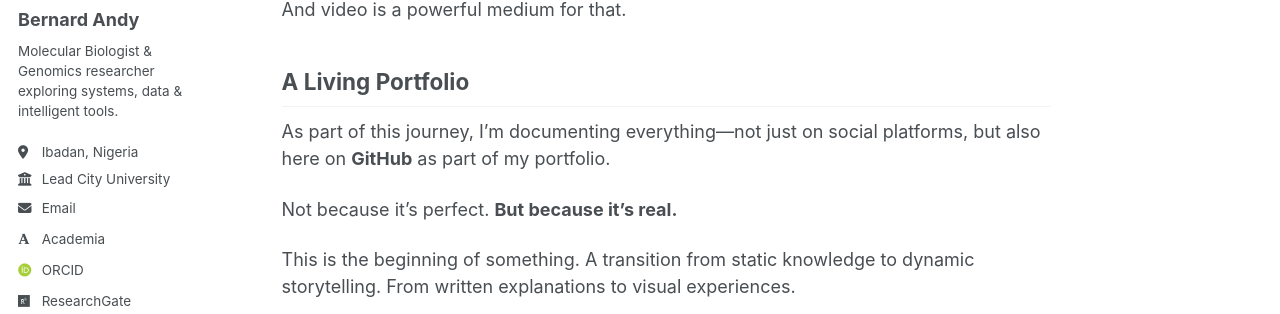
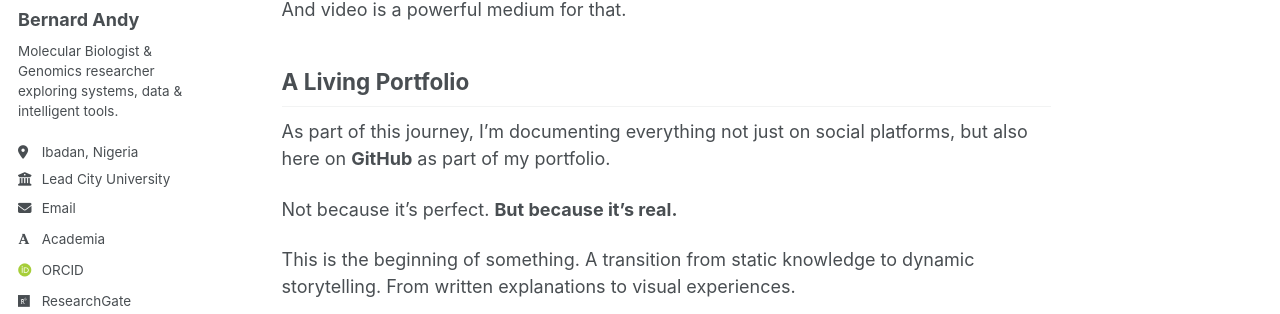
Before and after one commit to BernardAndy/BernardAndy.github.io, a Jekyll site: the page built from _posts/2026-04-18-from-static-pages-to-moving-stories.md, in a window 1280 px wide and 900 px high, scrolled down 2447 px. Shown: the part 139-453 px from the top of the window. Built offline with Jekyll 4.4.1, drawn with Linux system fonts in a browser that asks for light colours; some web fonts are replaced; a script bundle is joined from its source files by our own code; library files that are not in the unit come from our copies.

```diff
--- a/_posts/2026-04-18-from-static-pages-to-moving-stories.md
+++ b/_posts/2026-04-18-from-static-pages-to-moving-stories.md
@@ -86,7 +86,7 @@ And video is a powerful medium for that.
 
 ## A Living Portfolio
 
-As part of this journey, I'm documenting everything—not just on social platforms, but also here on **GitHub** as part of my portfolio.
+As part of this journey, I'm documenting everything not just on social platforms, but also here on **GitHub** as part of my portfolio.
 
 Not because it's perfect.
 **But because it's real.**
```
